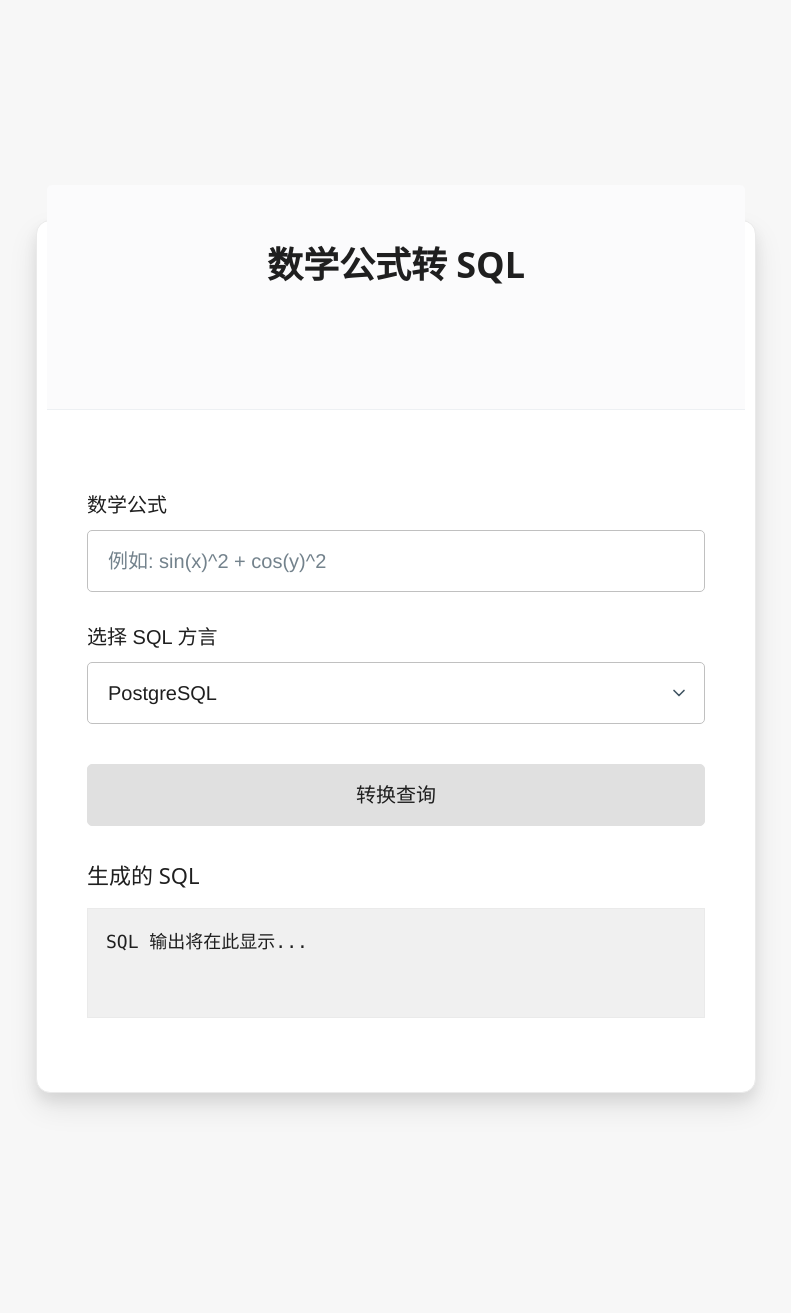
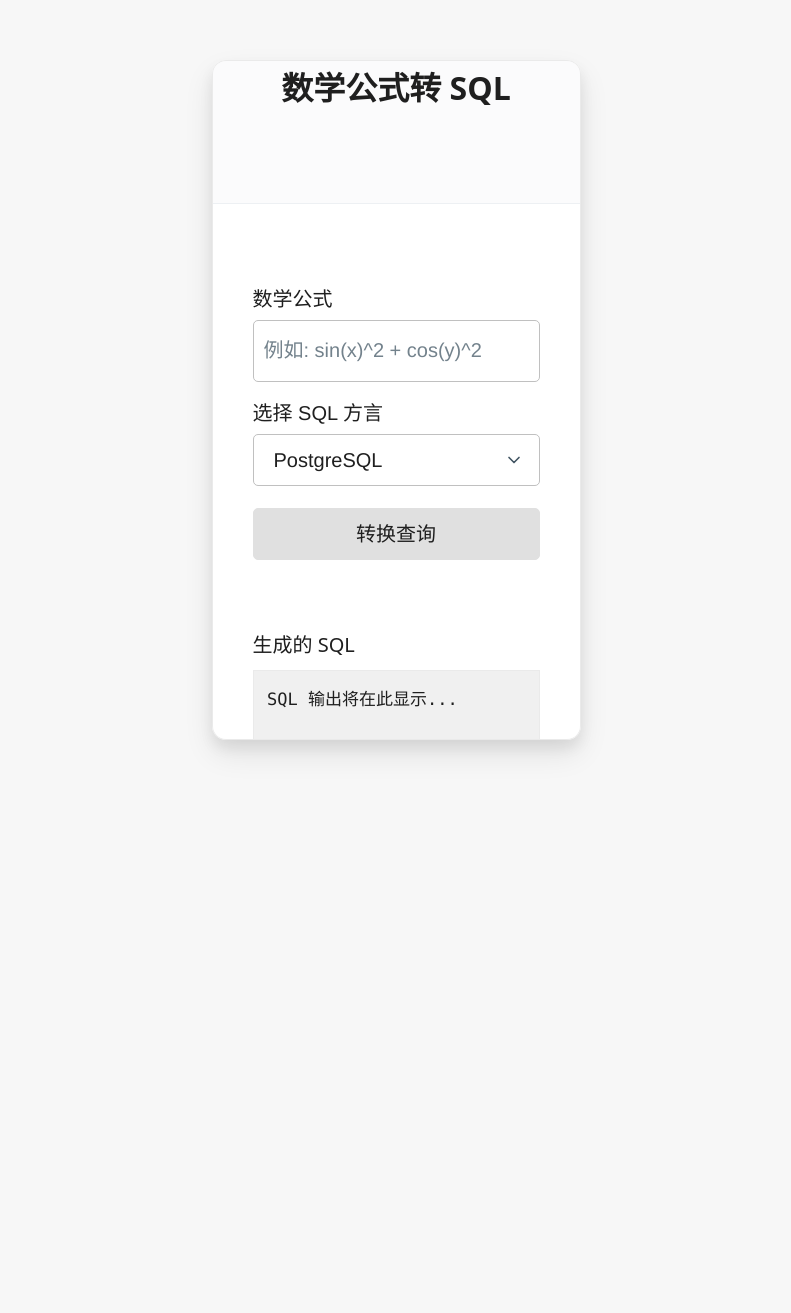
Before and after one commit to LeaderOnePro/math2sql, a Flask app: page / in a window 1280 px wide. Shown: the whole page, without its empty margins (244-1035 px from the left). After the commit the page ends 755 px from the top, so only its background shows below. Run offline with Flask 3, Linux system fonts and the light colour scheme.

Commit message:
调整样式，以确保卡片内容在浏览器全屏内完全显示

```diff
--- a/webapp/templates/index.html
+++ b/webapp/templates/index.html
@@ -29,14 +29,24 @@
 
         body {
             background-color: var(--color-gray-background);
-            padding-top: 3rem; /* More space at the top */
-            padding-bottom: 3rem;
+            margin: 0;
+            min-height: 100vh; /* Ensure full viewport height */
+            display: flex;
+            flex-direction: column;
+            justify-content: center;
+            align-items: center;
             color: var(--color-black);
             font-family: var(--font-family-sans-serif);
+            overflow-y: hidden; /* Prevent body scrolling */
         }
 
         main.container {
             max-width: 720px; /* Wider card for better visual balance */
+            width: 90%; /* Responsive width */
+            height: 90vh; /* Limit height to viewport */
+            display: flex;
+            justify-content: center;
+            align-items: center;
         }
 
         article {
@@ -44,27 +54,31 @@
             border-radius: var(--custom-card-border-radius);
             box-shadow: 0 14px 30px rgba(0, 0, 0, 0.09), 0 8px 14px rgba(0, 0, 0, 0.07); /* Enhanced shadow for depth */
             border: 1px solid var(--color-gray-medium-light);
-            padding: 2.2em 2.5em; /* Adjusted padding for wider layout */
+            padding: 1.5em 2em; /* Reduced padding to fit content */
+            max-height: 85vh; /* Limit card height */
+            overflow-y: auto; /* Allow scrolling inside card if needed */
+            display: flex;
+            flex-direction: column;
         }
 
         h1 {
             text-align: center;
-            margin-bottom: 1.8em;
+            margin-bottom: 1.2em; /* Reduced margin */
             color: var(--color-black);
             font-weight: 600;
-            font-size: 1.8em;
+            font-size: 1.6em; /* Slightly smaller font */
         }
         h2 {
             color: var(--color-black);
-            font-size: 1.1em;
+            font-size: 1em; /* Smaller font */
             font-weight: 500;
-            margin-top: 1.5em; /* More space above h2 */
-            margin-bottom: 0.7em;
+            margin-top: 1em; /* Reduced space above h2 */
+            margin-bottom: 0.5em;
         }
 
         label {
             font-weight: 500;
-            margin-bottom: 0.5em;
+            margin-bottom: 0.3em; /* Reduced margin */
             color: var(--color-black);
             display: block;
         }
@@ -73,8 +87,9 @@
             background-color: var(--color-white);
             border: 1px solid var(--color-gray-medium);
             color: var(--color-black);
-            margin-bottom: 1.5em;
+            margin-bottom: 0.8em; /* Reduced margin */
             font-family: var(--font-family-sans-serif); /* Ensure form elements use the new font */
+            padding: 0.5em; /* Reduced padding */
         }
         input[type="text"]:focus, select:focus {
             border-color: var(--color-gray-focus);
@@ -88,9 +103,9 @@
             border: 1px solid var(--color-gray-button);
             font-weight: 500;
             width: 100%;
-            padding: 0.75em 1em;
+            padding: 0.5em 1em; /* Reduced padding */
             font-family: var(--font-family-sans-serif);
-            margin-top: 0.5em; /* Space above button */
+            margin-top: 0.3em; /* Reduced space above button */
         }
         button[type="button"]:hover {
             background-color: var(--color-gray-button-hover);
@@ -100,14 +115,16 @@
         pre#result_sql {
             background-color: var(--color-gray-light);
             border: 1px solid var(--color-gray-medium-light);
-            padding: 1em;
+            padding: 0.8em; /* Reduced padding */
             border-radius: var(--pico-border-radius);
-            min-height: 110px;
+            min-height: 80px; /* Reduced min-height */
+            max-height: 150px; /* Limit height to prevent overflow */
             color: var(--color-black);
             font-family: Consolas, "Courier New", monospace; /* Keep code block monospaced */
             white-space: pre-wrap;
             word-wrap: break-word;
-            font-size: 0.9em;
+            font-size: 0.85em; /* Smaller font */
+            overflow-y: auto; /* Scroll inside if content is too long */
         }
 
         .error-message {
```
